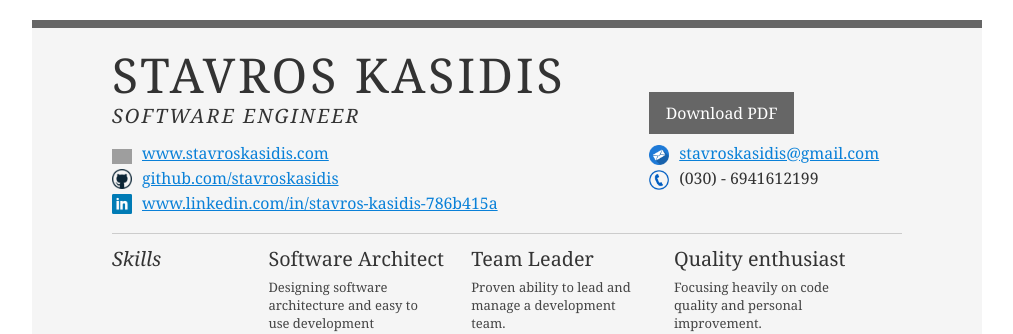
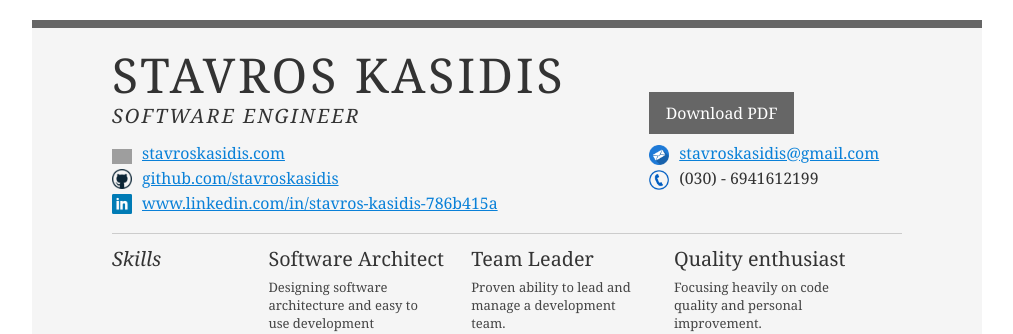
Before and after one commit to stavroskasidis/stavroskasidis.github.io, a Jekyll site: the page resume-static/index.html, which Jekyll copies as it is, in a window 1280 px wide. Shown: the top 334 px of the page, without its empty margins (133-1146 px from the left). Built offline with Jekyll 4.4.1, drawn with Linux system fonts in a browser that asks for light colours; grey boxes are pictures that could not be loaded.

Commit message:
changed site url in resume

```diff
--- a/resume-static/index.html
+++ b/resume-static/index.html
@@ -24,7 +24,7 @@
 						<h1>Stavros Kasidis</h1>
 						<h2>Software Engineer</h2>
 						<br />
-						<h3><a href="https://www.stavroskasidis.com" target="_blank"><img class="icon" src="/resume-static/website.png">www.stavroskasidis.com</a></h3>
+						<h3><a href="https://stavroskasidis.com" target="_blank"><img class="icon" src="/resume-static/website.png">stavroskasidis.com</a></h3>
 						<h3><a href="https://github.com/stavroskasidis/" target="_blank"><img class="icon" src="/resume-static/github.png">github.com/stavroskasidis</a></h3>
 						<h3><a href="https://www.linkedin.com/in/stavros-kasidis-786b415a/" target="_blank"><img class="icon" src="/resume-static/linkedin.png">www.linkedin.com/in/stavros-kasidis-786b415a</a></h3>
 					</div>
```
Also changed, not shown: 1 other file.
